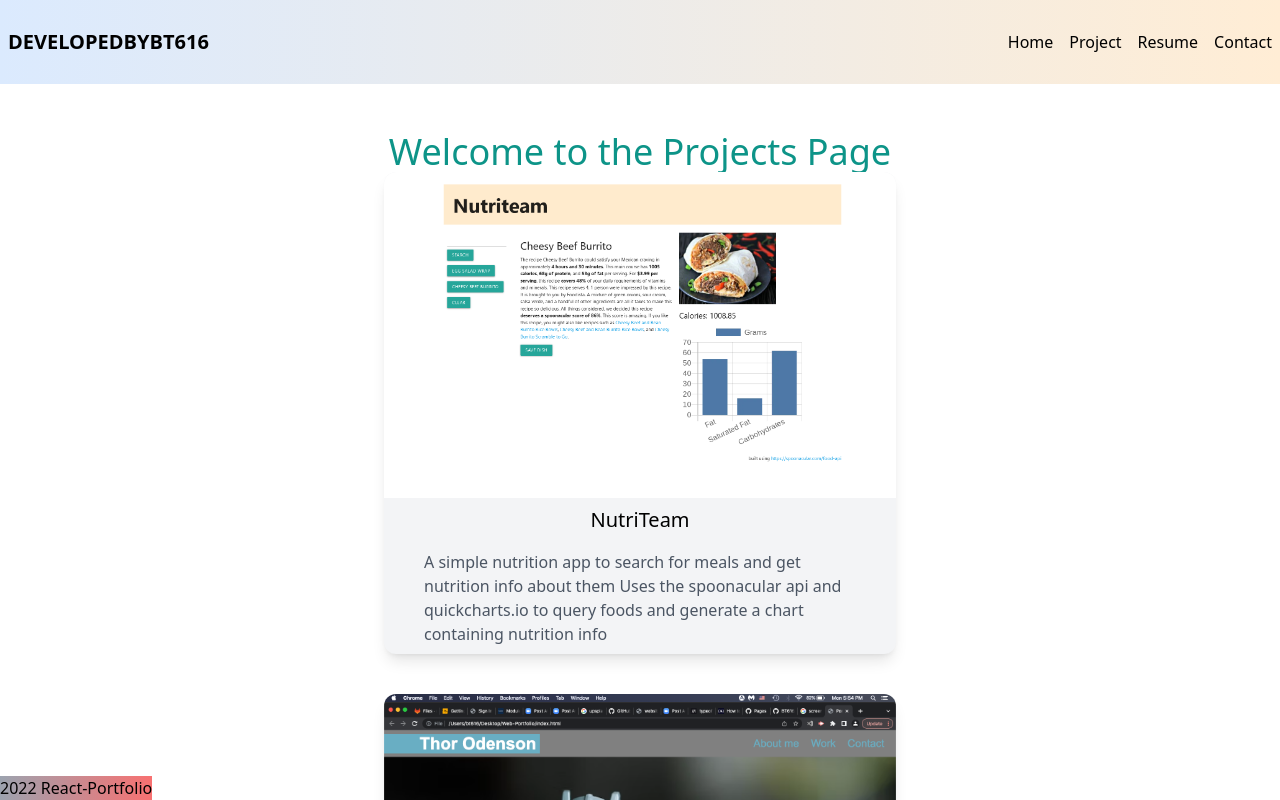
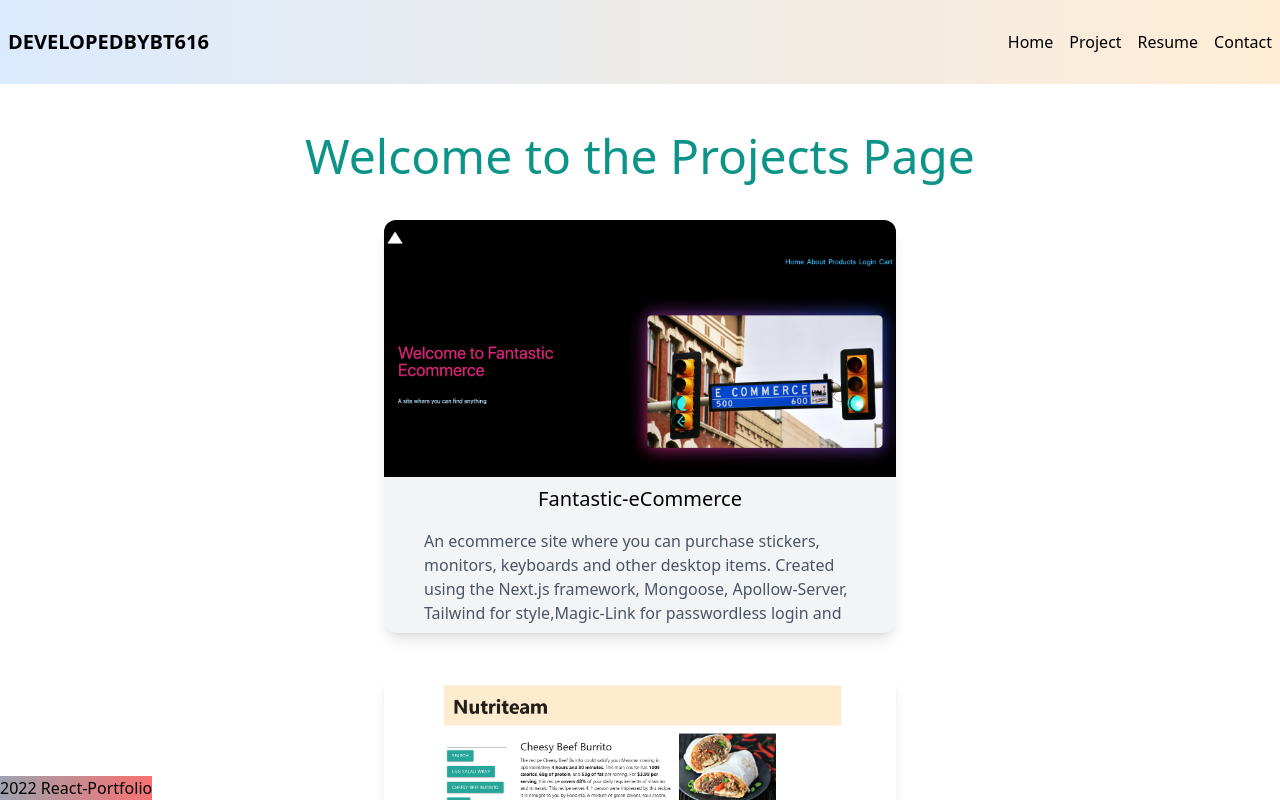
Before and after one commit to BT616/react-portfolio, a React (Create React App) app: page /Project in a window 1280 px wide. Shown: the top 800 px of the page. Built offline with nearby package versions, Linux system fonts and the light colour scheme.

Commit message:
new project, fantastic  ecommerce

```diff
--- a/src/components/Project.js
+++ b/src/components/Project.js
@@ -1,13 +1,22 @@
 import React from "react";
 import project from './images/project.png'
 import first from './images/first.png'
+import ecommerce from './images/ecommerce.png'
 import passwordgen from './images/passwordgen.png'
 
 
 function Project() {
     return <div>
-        <h1 className="text-4xl text-center text-teal-600">Welcome to the Projects Page</h1>
-        <div className="container mx-auto max-w-lg shadow-lg rounded-xl  overflow-hidden bg-gray-100 ">
+        <h1 className="text-5xl text-center text-teal-600 pb-10">Welcome to the Projects Page</h1>
+        <div className="container mx-auto max-w-lg shadow-lg rounded-xl overflow-hidden bg-gray-100 ">
+
+            <img alt='ecommerce project' src={ecommerce} />
+            <h1 className="text-xl font-medium hover:underline text-center py-2 hover:text-sky-400"><a href="https://github.com/hale-bopp97/fantastic_ecomerce">Fantastic-eCommerce</a></h1>
+            <p className=" text-gray-600 px-10 py-2">An ecommerce site where you can purchase stickers, monitors, keyboards and other desktop items. Created using the Next.js
+                framework, Mongoose, Apollow-Server, Tailwind for style,Magic-Link for passwordless login and </p>
+        </div>
+
+        <div className="container mx-auto max-w-lg shadow-lg rounded-xl  overflow-hidden bg-gray-100 mt-10">
 
             <img alt='Project' src={project} />
             <h1 className="text-xl font-medium hover:underline text-center py-2 hover:text-sky-400"><a href="https://rubendc91.github.io/NutriTeam/">NutriTeam</a></h1>
```
Also changed, not shown: src/components/images/ecommerce.png (added).
